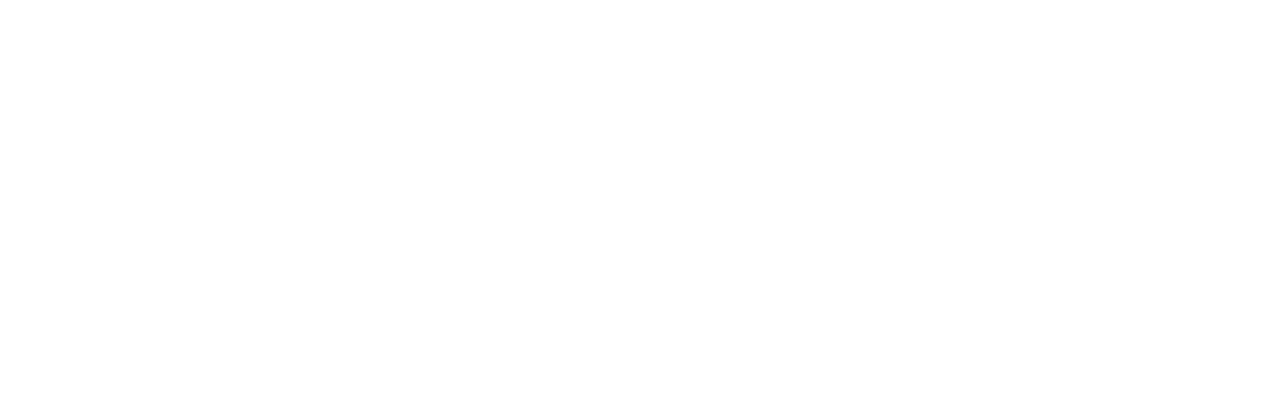
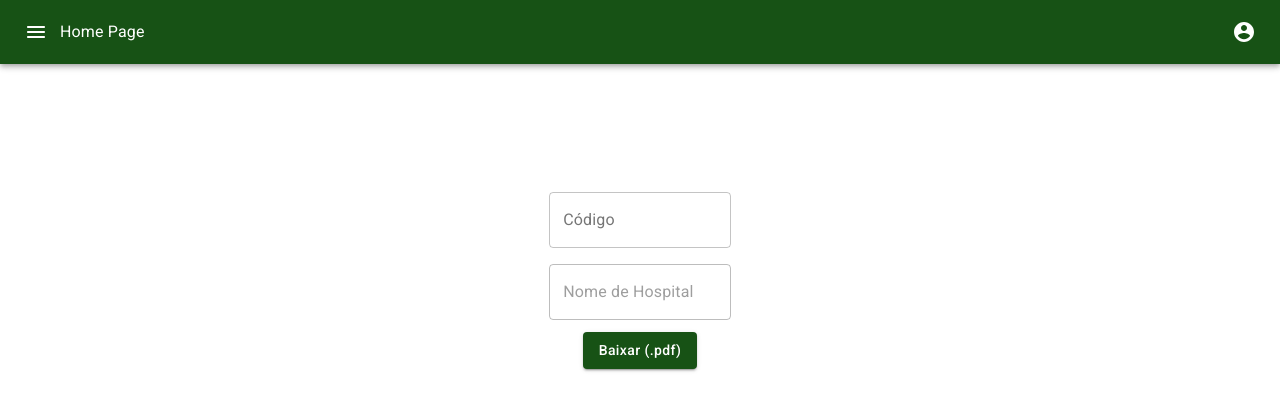
Before and after one commit to fga-eps-mds/2021-1-hospitalar, a React (Create React App) app in the folder frontend/: page /relatorio in a window 1280 px wide. Shown: the top 410 px of the page. Built offline with nearby package versions, Linux system fonts and the light colour scheme.

Commit message:
Adicionando nova página de gerar relatório.

```diff
--- /dev/null
+++ b/frontend/src/pages/GenerateReport/index.tsx
@@ -0,0 +1,32 @@
+import React, { useState, ChangeEvent } from 'react'
+import {useStyles} from './styles'
+import { Grid, Box } from '@material-ui/core'
+import { Header } from '../../components/GlobalComponents/Header'
+import { Form } from '../../components/GlobalComponents/Forms/Form';
+import { TextField } from '../../components/GlobalComponents/Inputs/TextField';
+import { Button } from '../../components/GlobalComponents/Inputs/Button';
+
+export const GenerateReport: React.FC = () => {
+    const classes = useStyles()
+    const [codigo, setCodigo] = useState("");
+    return (
+        <Grid>
+            <Grid container direction='column' spacing={2}>
+                <Grid item>
+                    <Header title='Home Page' />
+                </Grid>
+            </Grid>
+            <Box mt="10%">
+                <Grid container direction="column" justifyContent="flex-start" alignItems="center">
+                    <Form>
+                        <Grid container direction='column' spacing={2} alignItems="center">
+                            <TextField name="Código" value={codigo} label="Código" onChange={(value: React.ChangeEvent<HTMLInputElement>) => setCodigo(value.target.value)} id="standard-basic" variant="outlined"/>
+                            <TextField disabled name="Nome de Hospital" value="" label="Nome de Hospital" onChange={() =>{}} id="standard-basic" variant="outlined"/>
+                            <Button size="medium" onClick={() =>{}}>Baixar (.pdf)</Button>
+                        </Grid>
+                    </Form>
+                </Grid>
+            </Box>
+        </Grid>
+    )
+}
--- /dev/null
+++ b/frontend/src/pages/GenerateReport/styles.ts
@@ -0,0 +1,17 @@
+import { makeStyles } from '@material-ui/core'
+
+export const useStyles = makeStyles((theme) => ({
+    form: {
+        '& .MuiFormControl-root': {
+            margin: theme.spacing(1),
+        }
+    },
+    button: {
+        margin: theme.spacing(1),
+        width: '50%',
+        backgroundColor: '#ade489',
+        '&:hover': {
+            backgroundColor: '#f7f7e8',
+        }
+    },
+}))
--- a/frontend/src/routes.tsx
+++ b/frontend/src/routes.tsx
@@ -1,6 +1,7 @@
 import React from 'react'
 import { BrowserRouter, Route, Switch } from 'react-router-dom'
 import { Home } from './pages/Home'
+import { GenerateReport } from './pages/GenerateReport'
 
 /**
  * Rotas do browser.
@@ -13,6 +14,7 @@
     <BrowserRouter>
       <Switch>
         <Route exact path='/' component={Home} />
+        <Route path='/relatorio' component={GenerateReport} />
       </Switch>
     </BrowserRouter>
   )
--- a/frontend/src/theme/index.ts
+++ b/frontend/src/theme/index.ts
@@ -6,4 +6,13 @@
  *
  * @see https://material-ui.com/customization/theming/#api
  */
-export const theme = createTheme({})
+export const theme = createTheme({
+    palette: {
+        primary: {
+            main: '#175215',
+        },
+        secondary: {
+            main: '#2b7b24',
+          },
+    }
+})
```
